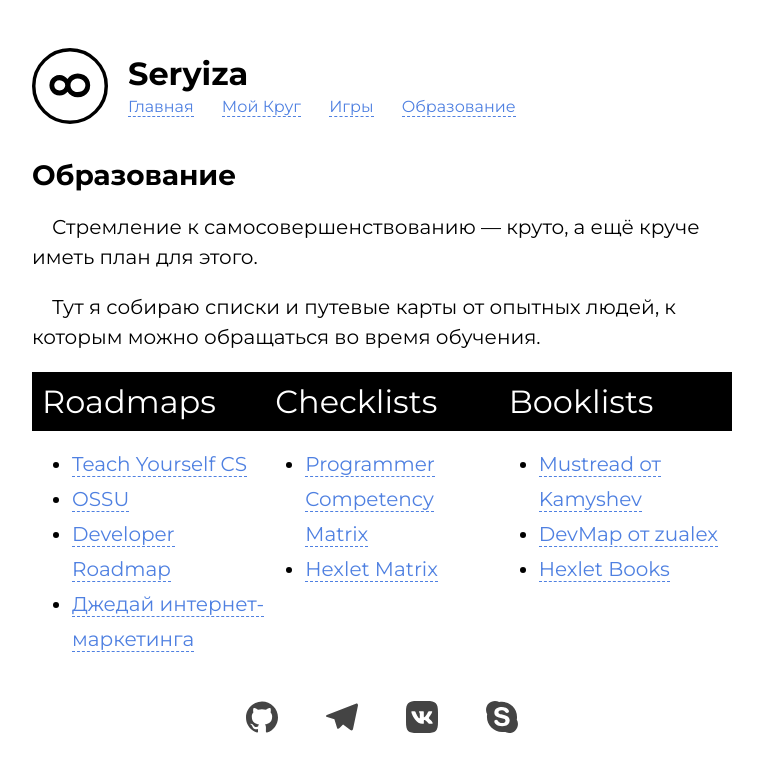
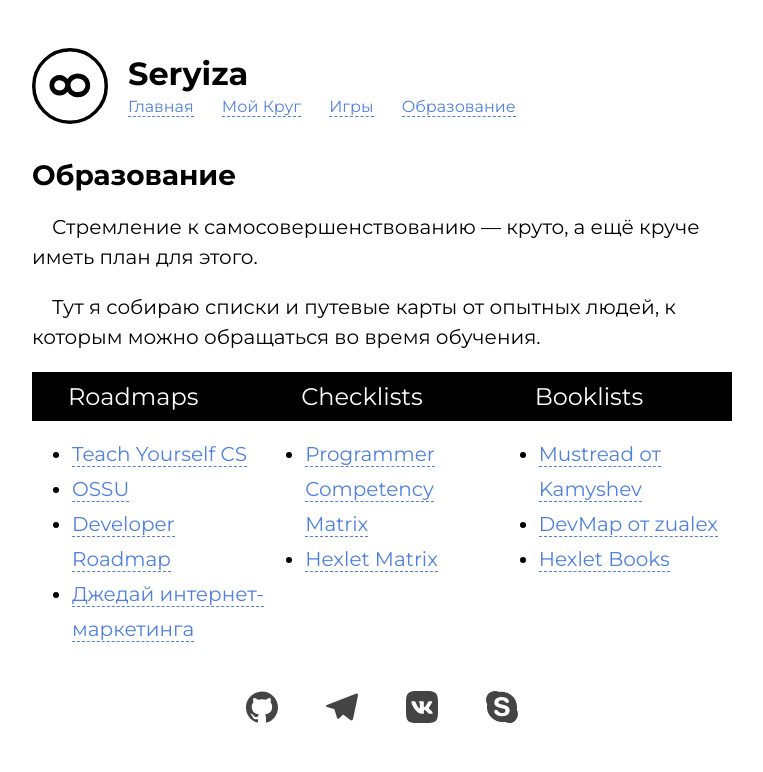
Before and after one commit to Seryiza/seryiza.github.io, a Jekyll site: the page built from education.html, in a window 1280 px wide. Shown: the top 772 px of the page, without its empty margins (258-1021 px from the left). Built offline with Jekyll 4.4.1, drawn with Linux system fonts in a browser that asks for light colours.

Commit message:
Небольшие правки по стилям карточек

```diff
--- a/_sass/cards.scss
+++ b/_sass/cards.scss
@@ -1,6 +1,10 @@
 .cards {
   display: flex;
   flex-wrap: wrap;
+
+  @media (max-width: $breakpoint-small) {
+    flex-direction: column;
+  }
 }
 
 .card {
@@ -10,6 +14,10 @@
     padding: 10px;
     color: #FFFFFF;
     background-color: #000000;
-    font-size: 32px;
+    font-size: 24px;
+
+    &_indented {
+      padding-left: 1.5em;
+    }
   }
 }
--- a/education.html
+++ b/education.html
@@ -44,7 +44,7 @@
 <div class="cards">
   {% for resource in page.learning_resourses %}
     <div class="card">
-      <div class="card__title">{{ resource.title }}</div>
+      <div class="card__title card__title_indented">{{ resource.title }}</div>
       <div class="card__content">
         <ul>
           {% for link in resource.links %}
```
